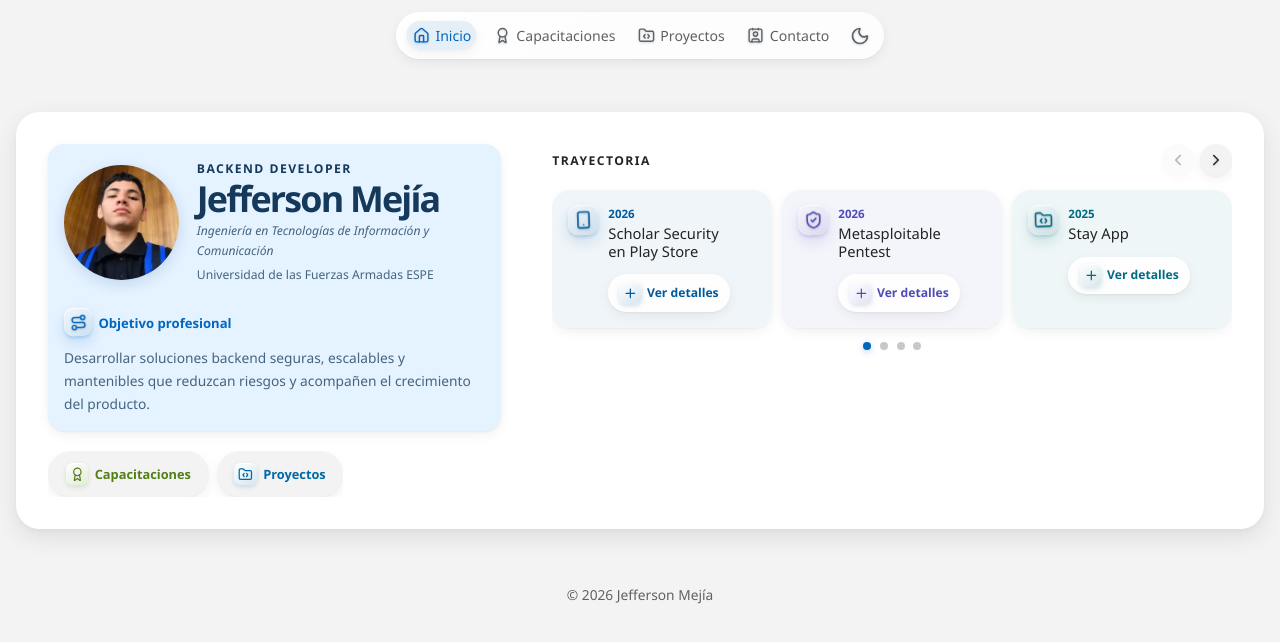
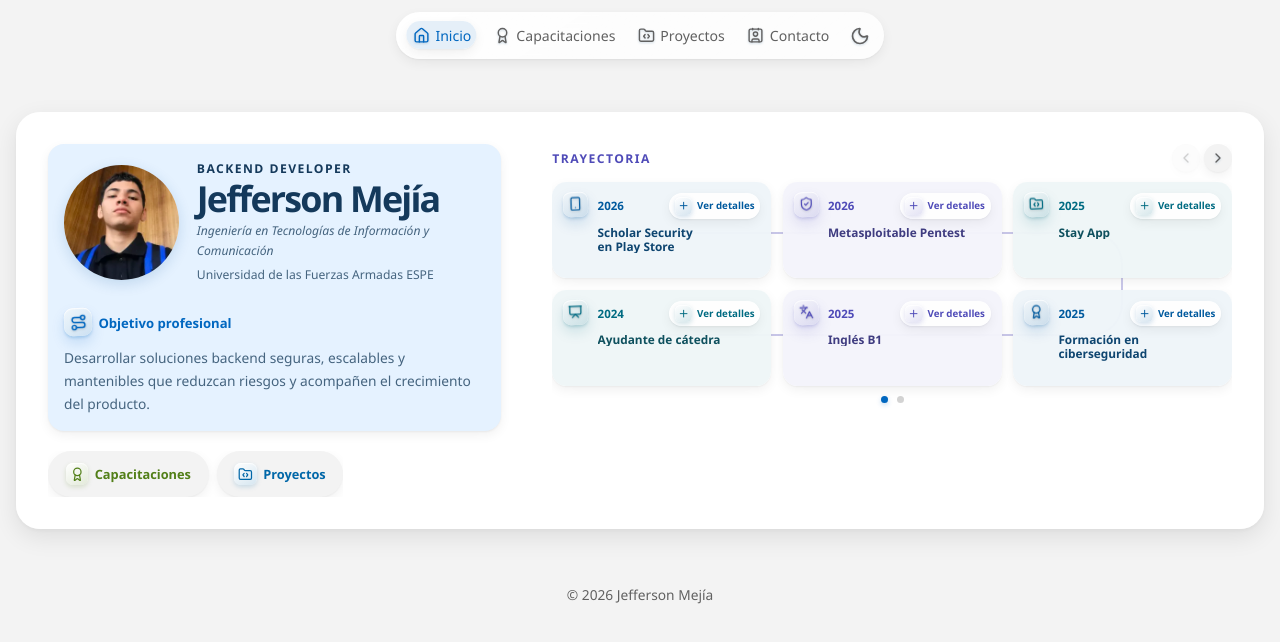
Before and after one commit to jeffersonmejia/portfolio-app, a React (Vite) app: page / in a window 1280 px wide. Both pictures are taken after a click on the button "Conocer más". Shown: the top 642 px of the page. Built offline with nearby package versions, Linux system fonts and the light colour scheme; a web font is replaced by a local one.

Commit message:
feat: compactar la trayectoria en un recorrido serpenteante

```diff
--- a/src/components/HorizontalTimeline.jsx
+++ b/src/components/HorizontalTimeline.jsx
@@ -4,18 +4,21 @@ import { Icon } from './Icon'
 import { TimelineItem } from './TimelineItem'
 
 export function HorizontalTimeline() {
-  const itemsPerPage = 3
+  const itemsPerPage = 6
   const pageCount = Math.ceil(timeline.length / itemsPerPage)
   const [activePage, setActivePage] = useState(0)
   const [expandedIndex, setExpandedIndex] = useState(null)
   const start = activePage * itemsPerPage
-  const pageItems = timeline.slice(start, start + itemsPerPage).map((item, offset) => ({ item, index: start + offset }))
-  const visibleItems = expandedIndex === null ? pageItems : pageItems.filter(({ index }) => index === expandedIndex)
+  const pageItems = timeline.slice(start, start + itemsPerPage)
+    .map((item, offset) => ({ item, index: start + offset }))
+  const visibleItems = pageItems
+    .filter(({ index }) => expandedIndex === null || expandedIndex === index)
   const changePage = useCallback((page) => {
     if (page === activePage) return
     setExpandedIndex(null)
     setActivePage(page)
   }, [activePage])
+
   useEffect(() => {
     const handleArrowKeys = (event) => {
       if (event.target.matches('input, textarea, select') || event.altKey || event.ctrlKey || event.metaKey) return
@@ -31,8 +34,7 @@ export function HorizontalTimeline() {
     window.addEventListener('keydown', handleArrowKeys)
     return () => window.removeEventListener('keydown', handleArrowKeys)
   }, [activePage, changePage, pageCount])
-  const goBack = () => changePage(Math.max(0, activePage - 1))
-  const goForward = () => changePage(Math.min(pageCount - 1, activePage + 1))
+
   const toggleItem = (index) => setExpandedIndex((current) => current === index ? null : index)
 
   return (
@@ -40,39 +42,24 @@ export function HorizontalTimeline() {
       <header>
         <span className="eyebrow" id="home-timeline-title">Trayectoria</span>
         <div className="timeline-controls">
-          <button type="button" onClick={goBack} disabled={activePage === 0} aria-label="Ver página anterior">
-            <Icon name="left" size={18} />
-          </button>
-          <button type="button" onClick={goForward} disabled={activePage === pageCount - 1} aria-label="Ver siguiente página">
-            <Icon name="right" size={18} />
-          </button>
+          <button type="button" onClick={() => changePage(activePage - 1)} disabled={activePage === 0} aria-label="Ver página anterior"><Icon name="left" size={16} /></button>
+          <button type="button" onClick={() => changePage(activePage + 1)} disabled={activePage === pageCount - 1} aria-label="Ver página siguiente"><Icon name="right" size={16} /></button>
         </div>
       </header>
-      <div className="timeline-stage" aria-live="polite">
+      <div className={`timeline-stage ${expandedIndex === null ? 'is-serpentine' : 'is-expanded'} ${pageItems.length < itemsPerPage ? 'is-partial' : ''}`} aria-live="polite">
         {visibleItems.map(({ item, index }) => (
           <TimelineItem
             expanded={expandedIndex === index}
             item={item}
             key={`${item.year}-${item.title}`}
             onToggle={() => toggleItem(index)}
-            tone={(index % itemsPerPage) + 1}
+            tone={(index % 3) + 1}
           />
         ))}
       </div>
-      <nav
-        className="timeline-pages"
-        aria-label="Páginas de la trayectoria"
-        style={{ '--timeline-active-page': activePage }}
-      >
+      <nav className="timeline-pages" aria-label="Páginas de la trayectoria" style={{ '--timeline-active-page': activePage }}>
         {Array.from({ length: pageCount }, (_, index) => (
-          <button
-            className={activePage === index ? 'is-active' : ''}
-            key={index}
-            type="button"
-            onClick={() => changePage(index)}
-            aria-label={`Ver página ${index + 1}`}
-            aria-current={activePage === index ? 'step' : undefined}
-          />
+          <button className={activePage === index ? 'is-active' : ''} key={index} type="button" onClick={() => changePage(index)} aria-label={`Ver página ${index + 1}`} aria-current={activePage === index ? 'step' : undefined} />
         ))}
       </nav>
     </section>
--- a/src/styles/responsive.css
+++ b/src/styles/responsive.css
@@ -31,9 +31,13 @@
   .profile-card { gap: var(--space-3); padding: var(--space-3); }
   .hero-objective { grid-template-columns: 1fr; gap: .25rem; }
   .hero-actions .button { flex: 1 1 auto; min-height: 2.4rem; padding: .5rem .7rem; font-size: .76rem; }
-  .timeline-stage { grid-template-columns: 1fr; }
+  .timeline-stage { grid-template-columns: repeat(2, minmax(0, 1fr)); }
+  .timeline-stage.is-serpentine::before { display: none; }
+  .timeline-stage.is-serpentine .timeline-item:nth-child(3) { grid-area: 2 / 2; }
+  .timeline-stage.is-serpentine .timeline-item:nth-child(4) { grid-area: 2 / 1; }
+  .timeline-stage.is-serpentine .timeline-item:nth-child(5) { grid-area: 3 / 1; }
+  .timeline-stage.is-serpentine .timeline-item:nth-child(6) { grid-area: 3 / 2; }
   .home-timeline > header { gap: .45rem; }
-  .timeline-controls { gap: .15rem; }
   .timeline-item { min-height: 6.5rem; }
   .project-card { grid-template-columns: 1fr; }
   .project-image, .project-placeholder { min-height: 13rem; }
--- a/src/styles/timeline.css
+++ b/src/styles/timeline.css
@@ -1,34 +1,32 @@
-.home-timeline { display: grid; align-content: center; gap: .9rem; min-width: 0; }
-.home-timeline > header { display: flex; justify-content: space-between; align-items: center; gap: 1rem; }
-#home-timeline-title { color: var(--text); }
-.timeline-controls {
-  display: flex;
-  align-items: center;
-  gap: .35rem;
-}
-.timeline-controls button {
-  display: grid;
-  width: 2rem;
-  height: 2rem;
-  padding: 0;
-  border: 0;
-  border-radius: 50%;
-  place-items: center;
-  color: var(--text);
-  background: transparent;
-  box-shadow: none;
-  cursor: pointer;
-  transition: color .3s ease, transform .35s var(--liquid-ease), box-shadow .35s ease;
-}
+.home-timeline { display: grid; align-content: center; gap: .65rem; min-width: 0; }
+.home-timeline > header { display: flex; justify-content: space-between; align-items: center; gap: .5rem; }
+#home-timeline-title { color: var(--timeline-accent-two); }
+.timeline-controls { display: flex; gap: .25rem; }
+.timeline-controls button { display: grid; width: 1.75rem; height: 1.75rem; padding: 0; border: 0; border-radius: 50%; place-items: center; color: var(--muted); background: transparent; cursor: pointer; }
 .timeline-controls button:hover:not(:disabled) { color: var(--accent); background: var(--nav-hover); }
-.timeline-controls button:active:not(:disabled) { opacity: .68; }
-.timeline-controls button:disabled { opacity: .35; cursor: default; }
+.timeline-controls button:disabled { opacity: .3; cursor: default; }
 .timeline-stage {
+  position: relative;
   display: grid;
   grid-template-columns: repeat(3, minmax(0, 1fr));
-  gap: .65rem;
-  min-height: 8.5rem;
+  gap: .72rem;
+  min-height: 0;
 }
+.timeline-stage.is-serpentine::before { position: absolute; inset: 3.1rem calc(16.667% - .24rem); border: 2px solid color-mix(in srgb, var(--timeline-accent-two) 30%, transparent); border-left: 0; border-radius: 0 2rem 2rem 0; content: ''; pointer-events: none; }
+.timeline-stage.is-serpentine.is-partial::before { border-bottom: 0; border-radius: 0 2rem 0 0; }
+.timeline-stage.is-serpentine .timeline-item { z-index: 1; min-height: 6rem; padding: .68rem; border-radius: .9rem; }
+.timeline-stage.is-serpentine .timeline-item:nth-child(4) { grid-area: 2 / 3; }
+.timeline-stage.is-serpentine .timeline-item:nth-child(5) { grid-area: 2 / 2; }
+.timeline-stage.is-serpentine .timeline-item:nth-child(6) { grid-area: 2 / 1; }
+.timeline-stage.is-serpentine .timeline-icon { width: 1.55rem; height: 1.55rem; border-radius: .48rem; }
+.timeline-stage.is-serpentine .timeline-icon .fluent-icon { width: .92rem; height: .92rem; }
+.timeline-stage.is-serpentine .timeline-item > div { grid-template-columns: minmax(0, 1fr) auto; grid-template-areas: 'time actions' 'title title'; column-gap: .4rem; row-gap: .38rem; }
+.timeline-stage.is-serpentine time { grid-area: time; align-self: center; }
+.timeline-stage.is-serpentine h3 { display: -webkit-box; grid-area: title; overflow: hidden; font-size: .74rem; -webkit-box-orient: vertical; -webkit-line-clamp: 2; }
+.timeline-stage.is-serpentine .timeline-item-actions { grid-area: actions; justify-self: end; margin: 0; padding: 0; }
+.timeline-stage.is-serpentine .timeline-action { min-height: 1.58rem; padding: .22rem .36rem; font-size: .61rem; white-space: nowrap; }
+.timeline-stage.is-serpentine .timeline-action .fluent-icon { width: 1.08rem; height: 1.08rem; padding: .18rem; border-radius: .34rem; }
+.timeline-stage.is-expanded { grid-template-columns: 1fr; }
 .timeline-item {
   --timeline-item-accent: var(--timeline-accent-one);
   display: grid;
@@ -44,7 +42,7 @@
 .timeline-item-tone-2 { --timeline-item-accent: var(--timeline-accent-two); }
 .timeline-item-tone-3 { --timeline-item-accent: var(--timeline-accent-three); }
 .timeline-item:hover { background: color-mix(in srgb, var(--timeline-item-accent) 9%, var(--surface-strong)); }
-.timeline-item.is-expanded { grid-column: 1 / -1; min-height: 13rem; padding: 1.35rem; }
+.timeline-item.is-expanded { grid-column: 1 / -1; min-height: 12rem; padding: 1.2rem; }
 .timeline-icon {
   display: grid;
   width: 1.9rem;
@@ -71,7 +69,7 @@
 .timeline-item > div { display: grid; align-content: start; gap: .25rem; min-width: 0; }
 .timeline-stage time, .timeline-organization { display: flex; align-items: center; gap: .3rem; }
 .timeline-stage time { color: var(--timeline-item-accent); font-size: .72rem; font-weight: 800; }
-.timeline-stage h3 { font-size: .92rem; font-weight: 400; line-height: 1.2; }
+.timeline-stage h3 { color: color-mix(in srgb, var(--timeline-item-accent) 62%, var(--text)); font-size: .92rem; font-weight: 700; line-height: 1.2; }
 .timeline-item small { color: var(--muted); font-size: .72rem; line-height: 1.35; }
 .timeline-item small svg { flex: 0 0 auto; color: var(--timeline-item-accent); }
 .timeline-stage p { margin-top: .4rem; color: var(--muted); font-size: .86rem; line-height: 1.55; }
@@ -111,41 +109,10 @@
   background: color-mix(in srgb, var(--timeline-item-accent) 22%, var(--surface-strong));
 }
 .timeline-pages { position: relative; display: flex; justify-self: center; gap: .55rem; }
-.timeline-pages::before {
-  position: absolute;
-  top: 0;
-  left: 0;
-  z-index: 1;
-  width: .5rem;
-  height: .5rem;
-  border-radius: 50%;
-  background: var(--accent);
-  box-shadow: 0 2px 6px color-mix(in srgb, var(--accent) 28%, transparent);
-  content: '';
-  pointer-events: none;
-  transform: translate3d(calc(var(--timeline-active-page, 0) * 1.05rem), 0, 0);
-  transition: transform .32s cubic-bezier(.2, .8, .2, 1);
-}
-.timeline-pages button {
-  position: relative;
-  width: .5rem;
-  height: .5rem;
-  padding: 0;
-  border: 0;
-  border-radius: 50%;
-  background: var(--muted);
-  opacity: .35;
-  cursor: pointer;
-  transition: opacity .25s ease, background .25s ease;
-}
-.timeline-pages button:hover { opacity: .7; }
-.timeline-pages button.is-active { opacity: .12; }
-:root[data-theme='dark'] .timeline-pages::before {
-  background: color-mix(in srgb, var(--accent) 66%, var(--page));
-  box-shadow: 0 2px 5px rgba(0, 0, 0, .3);
-}
-:root[data-theme='dark'] .timeline-pages button {
-  background: color-mix(in srgb, var(--muted) 32%, var(--page));
-  opacity: 1;
-}
+.timeline-pages::before { position: absolute; top: 0; left: 0; z-index: 1; width: .45rem; height: .45rem; border-radius: 50%; background: var(--accent); box-shadow: 0 2px 5px color-mix(in srgb, var(--accent) 24%, transparent); content: ''; pointer-events: none; transform: translate3d(calc(var(--timeline-active-page, 0) * 1rem), 0, 0); transition: transform .32s cubic-bezier(.2, .8, .2, 1); }
+.timeline-pages button { width: .45rem; height: .45rem; padding: 0; border: 0; border-radius: 50%; background: var(--muted); opacity: .28; cursor: pointer; }
+.timeline-pages button:hover { opacity: .65; }
+.timeline-pages button.is-active { opacity: .1; }
+:root[data-theme='dark'] .timeline-pages::before { background: color-mix(in srgb, var(--accent) 66%, var(--page)); box-shadow: 0 2px 5px rgba(0, 0, 0, .3); }
+:root[data-theme='dark'] .timeline-pages button { background: color-mix(in srgb, var(--muted) 32%, var(--page)); opacity: 1; }
 :root[data-theme='dark'] .timeline-pages button.is-active { opacity: .18; }
```
